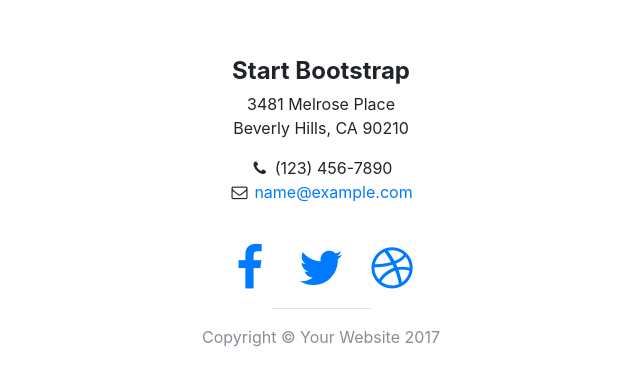
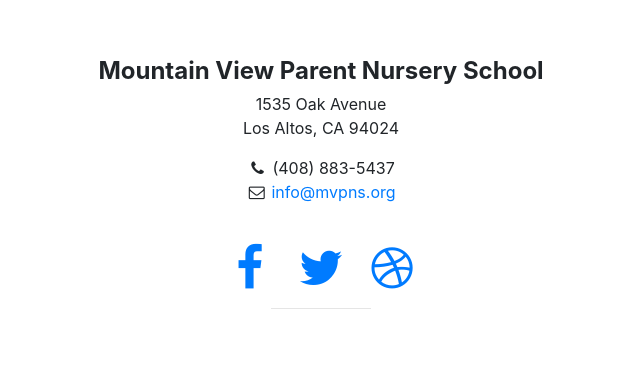
Before and after one commit to priii/MVPNS, a website with bundled scripts: page index.html in a window 1280 px wide. Shown: the part 3363-3748 px from the top of the page, without its empty margins (319-959 px from the left). Built offline with nearby package versions, Linux system fonts and the light colour scheme.

Commit message:
adding aboutus page

```diff
--- a/index.html
+++ b/index.html
@@ -210,17 +210,17 @@
         <div class="row">
           <div class="col-lg-10 mx-auto text-center">
             <h4>
-              <strong>Start Bootstrap</strong>
+              <strong>Mountain View Parent Nursery School</strong>
             </h4>
-            <p>3481 Melrose Place
-              <br>Beverly Hills, CA 90210</p>
+            <p>1535 Oak Avenue
+              <br>Los Altos, CA 94024</p>
             <ul class="list-unstyled">
               <li>
                 <i class="fa fa-phone fa-fw"></i>
-                (123) 456-7890</li>
+                (408) 883-5437</li>
               <li>
                 <i class="fa fa-envelope-o fa-fw"></i>
-                <a href="mailto:name@example.com">name@example.com</a>
+                <a href="info@mvpns.org">info@mvpns.org</a>
               </li>
             </ul>
             <br>
@@ -242,7 +242,7 @@
               </li>
             </ul>
             <hr class="small">
-            <p class="text-muted">Copyright &copy; Your Website 2017</p>
+            <!--<p class="text-muted">Copyright &copy; Your Website 2017</p>-->
           </div>
         </div>
       </div>
```
Also changed, not shown: aboutus.html (added).
